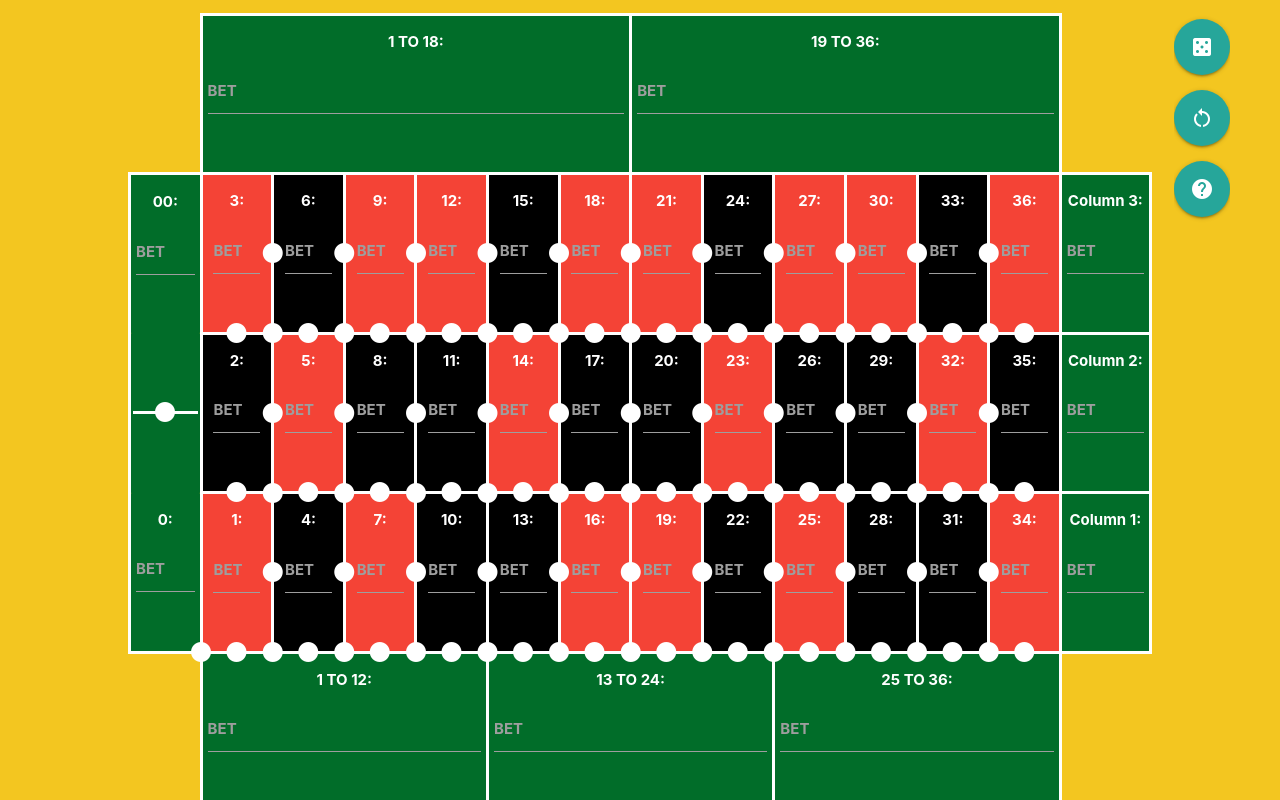
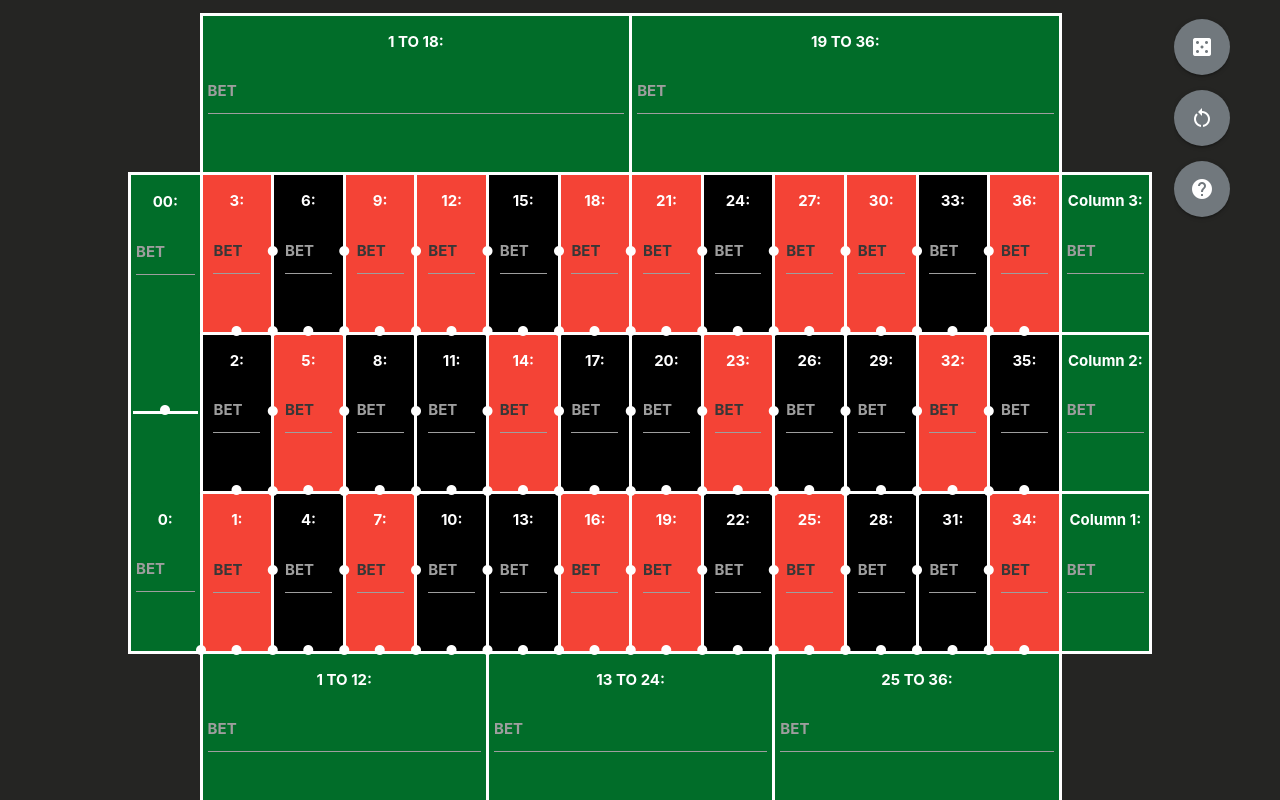
Before and after one commit to nathanmarianovsky/Roulette-Simulation, an Electron app: page pages/primary.html in a window 1280 px wide. Drawn offline with nearby package versions, Linux system fonts and the light colour scheme; no server answers.

Commit message:
Table Dynamics Update

```diff
--- a/scripts/primaryLoad.js
+++ b/scripts/primaryLoad.js
@@ -184,19 +184,11 @@ var betArrays = () => {
 
 Handles the placement of markers for all corners, lines, splits, and streets.
 
+	- xShift is the distance by which the markers have to be shifted in the horizontal direction.
+	- yShift is the distance by which the markers have to be shifted in the vertical direction.
+
 */
-var markerPlacement = () => {
-	// Hide all corner, line, split, and street markers.
-	for(var i = 1; i < 59; i++) {
-		if(i < 13) {
-			$("#streetLink" + i).hide();
-			$("#lineLink" + i).hide();
-		}
-		if(i < 23) {
-			$("#cornerLink" + i).hide();
-		}
-		$("#splitLink" + i).hide();
-	}
+var markerPlacement = (xShift, yShift) => {
 	// Position all corner, line, split, and street markers.
 	for(var i = 1; i < 59; i++) {
 		var str = "",
@@ -210,13 +202,13 @@ var markerPlacement = () => {
 			heightInt = parseInt(str.substring(0, str.length - 2));
 			$("#streetLink" + i).css({
 				"position": "absolute",
-				"left": $("#streetCell1").offset().left - 12 + (widthInt / 2),
-				"top": $("#streetCell1").offset().top - 12 + heightInt
+				"left": $("#streetCell1").offset().left - xShift + (widthInt / 2),
+				"top": $("#streetCell1").offset().top - yShift + heightInt
 			});
 			$("#lineLink" + i).css({
 				"position": "absolute",
-				"left": $("#streetCell1").offset().left - 12,
-				"top": $("#streetCell1").offset().top - 12 + heightInt
+				"left": $("#streetCell1").offset().left - xShift,
+				"top": $("#streetCell1").offset().top - yShift + heightInt
 			});
 		}
 		else if(i < 13 && i > 1) {
@@ -226,20 +218,20 @@ var markerPlacement = () => {
 			heightInt = parseInt(str.substring(0, str.length - 2));
 			$("#streetLink" + i).css({
 				"position": "absolute",
-				"left": $("#cornerCell" + (i + 10)).offset().left - 12 + (widthInt / 2),
-				"top": $("#cornerCell" + (i + 10)).offset().top - 12 + heightInt
+				"left": $("#cornerCell" + (i + 10)).offset().left - xShift + (widthInt / 2),
+				"top": $("#cornerCell" + (i + 10)).offset().top - yShift + heightInt
 			});
 			$("#lineLink" + i).css({
 				"position": "absolute",
-				"left": $("#cornerCell" + (i + 10)).offset().left - 12,
-				"top": $("#cornerCell" + (i + 10)).offset().top - 12 + heightInt
+				"left": $("#cornerCell" + (i + 10)).offset().left - xShift,
+				"top": $("#cornerCell" + (i + 10)).offset().top - yShift + heightInt
 			});
 		}
 		if(i < 23) {
 			$("#cornerLink" + i).css({
 				"position": "absolute",
-				"left": $("#cornerCell" + i).offset().left - 12,
-				"top": $("#cornerCell" + i).offset().top - 12
+				"left": $("#cornerCell" + i).offset().left - xShift,
+				"top": $("#cornerCell" + i).offset().top - yShift
 			});
 		}
 		if(i <= 11) {
@@ -247,8 +239,8 @@ var markerPlacement = () => {
 			heightInt = parseInt(str.substring(0, str.length - 2));
 			$("#splitLink" + i).css({
 				"position": "absolute",
-				"left": $("#splitCell" + i).offset().left - 12,
-				"top": $("#splitCell" + i).offset().top - 12 + (heightInt / 2)
+				"left": $("#splitCell" + i).offset().left - xShift,
+				"top": $("#splitCell" + i).offset().top - yShift + (heightInt / 2)
 			});
 		}
 		else if(i > 11 && i < 34) {
@@ -256,8 +248,8 @@ var markerPlacement = () => {
 			heightInt = parseInt(str.substring(0, str.length - 2));
 			$("#splitLink" + i).css({
 				"position": "absolute",
-				"left": $("#cornerCell" + (i - 11)).offset().left - 12,
-				"top": $("#cornerCell" + (i - 11)).offset().top - 12 + (heightInt / 2)
+				"left": $("#cornerCell" + (i - 11)).offset().left - xShift,
+				"top": $("#cornerCell" + (i - 11)).offset().top - yShift + (heightInt / 2)
 			});
 		}
 		else {
@@ -268,13 +260,13 @@ var markerPlacement = () => {
 				heightInt = parseInt(str.substring(0, str.length - 2));
 				$("#splitLink" + i).css({
 					"position": "absolute",
-					"left": $("#vertCell1").offset().left - 12 + (widthInt / 2),
-					"top": $("#vertCell1").offset().top - 12
+					"left": $("#vertCell1").offset().left - xShift + (widthInt / 2),
+					"top": $("#vertCell1").offset().top - yShift
 				});
 				$("#splitLink" + (i + 1)).css({
 					"position": "absolute",
-					"left": $("#vertCell1").offset().left - 12 + (widthInt / 2),
-					"top": $("#vertCell1").offset().top - 12 + heightInt
+					"left": $("#vertCell1").offset().left - xShift + (widthInt / 2),
+					"top": $("#vertCell1").offset().top - yShift + heightInt
 				});
 				i++;
 			}
@@ -285,8 +277,8 @@ var markerPlacement = () => {
 				heightInt = parseInt(str.substring(0, str.length - 2));
 				$("#splitLink" + i).css({
 					"position": "absolute",
-					"left": $("#td00").offset().left - 12 + (widthInt / 2),
-					"top": $("#td00").offset().top - 12 + (heightInt * 1.5)
+					"left": $("#td00").offset().left - xShift + (widthInt / 2),
+					"top": $("#td00").offset().top - yShift + (heightInt * 1.5)
 				});
 			}
 			else {
@@ -296,13 +288,13 @@ var markerPlacement = () => {
 				heightInt = parseInt(str.substring(0, str.length - 2));
 				$("#splitLink" + i).css({
 					"position": "absolute",
-					"left": $("#cornerCell" + ((i / 2) - 17)).offset().left - 12 + (widthInt / 2),
-					"top": $("#cornerCell" + ((i / 2) - 17)).offset().top - 12
+					"left": $("#cornerCell" + ((i / 2) - 17)).offset().left - xShift + (widthInt / 2),
+					"top": $("#cornerCell" + ((i / 2) - 17)).offset().top - yShift
 				});
 				$("#splitLink" + (i + 1)).css({
 					"position": "absolute",
-					"left": $("#cornerCell" + ((i / 2) - 17)).offset().left - 12 + (widthInt / 2),
-					"top": $("#cornerCell" + ((i / 2) - 17)).offset().top - 12 + heightInt
+					"left": $("#cornerCell" + ((i / 2) - 17)).offset().left - xShift + (widthInt / 2),
+					"top": $("#cornerCell" + ((i / 2) - 17)).offset().top - yShift + heightInt
 				});
 				i++;
 			}
@@ -452,36 +444,34 @@ var addListeners = obj => {
 			"top": $(this).offset().top - 150
 		});
 		label.click();
-		if(currentValue != 0) {
-			input.val(currentValue);
-		}
+		if(currentValue != 0) { input.val(currentValue); }
 		input.on("input", { "idNum": idNum, "scenario": scenario }, function(event) {
 			if(event.data.scenario == 1) {
 				$(this).val().length > 0 ? streetBets[parseInt(event.data.idNum) - 1] = parseInt($(this).val())
 					: streetBets[parseInt(event.data.idNum) - 1] = 0;
-				$(this).val().length > 0 ? og.children().css("color", "purple")
-					: og.children().css("color", "purple");
 			}
 			else if(event.data.scenario == 2) {
 				$(this).val().length > 0 ? lineBets[parseInt(event.data.idNum) - 1] = parseInt($(this).val())
 					: lineBets[parseInt(event.data.idNum) - 1] = 0;
-				$(this).val().length > 0 ? og.children().css("color", "burgundy")
-					: og.children().css("color", "burgundy");
 			}
 			else if(event.data.scenario == 3) {
 				$(this).val().length > 0 ? splitBets[parseInt(event.data.idNum) - 1] = parseInt($(this).val())
 					: splitBets[parseInt(event.data.idNum) - 1] = 0;
-				$(this).val().length > 0 ? og.children().css("color", "teal")
-					: og.children().css("color", "teal");
 			}
 			else if(event.data.scenario == 4) {
 				$(this).val().length > 0 ? cornerBets[parseInt(event.data.idNum) - 1] = parseInt($(this).val())
 					: cornerBets[parseInt(event.data.idNum) - 1] = 0;
-				$(this).val().length > 0 ? og.children().css("color", "blue")
-					: og.children().css("color", "blue");
 			}
-			$(this).val().length > 0 ? og.children().removeClass("white-text")
-				: og.children().addClass("white-text");
+			if($(this).val().length > 0 && og.children().first().css("font-size") != "24px") {
+				og.css("left", parseFloat(og.css("left").substring(0, og.css("left").length - 2)) - 6);
+				og.children()[0].style.setProperty("font-size", "24px", "important");
+			}
+			else {
+				if($(this).val().length == 0 && og.children().first().css("font-size") == "24px") {
+					og.css("left", parseFloat(og.css("left").substring(0, og.css("left").length - 2)) + 6);
+					og.children()[0].style.setProperty("font-size", "12px", "important");
+				}
+			}
 		});
 	});
 	// Listen for click and input events on all roulette table side bets.
@@ -663,7 +653,12 @@ var addListeners = obj => {
 		$("#bubble").remove();
 		$("#message").remove();
 		$("#resultContainer").remove();
-		$(".circleBet").addClass("white-text");
+		$(".circleBet").each((index, elem) => {
+			if(elem.style.fontSize == "24px") {
+				elem.parentNode.style.setProperty("left", (parseFloat(elem.parentNode.style.left.substring(0, elem.parentNode.style.left.length - 2)) + 6) + "px");
+				elem.style.setProperty("font-size", "12px", "important");
+			}
+		});
 		splitBets = new Array(58).fill(0);
 		lineBets = new Array(13).fill(0);
 		streetBets = new Array(12).fill(0);
@@ -729,7 +724,7 @@ var introductionModal = modalInstances => {
 // Wait for the window to finish loading.
 $(document).ready(() => {
 	// Fix the placement of all roulette table markers.
-	markerPlacement();
+	markerPlacement(6, 12);
 	// Add all roulette table listeners.
 	addListeners(betArrays());
 	// Introduce a small delay to allow the tooltips and modals to properly initialize.
@@ -756,5 +751,12 @@ $(document).ready(() => {
 				? fs.writeFileSync(dir, JSON.stringify({"introduction": false}), "UTF8")
 				: fs.writeFileSync(dir, JSON.stringify({"introduction": true}), "UTF8");
 		});
+		$(window).resize(() => {
+			if($("#bubble").length > 0) {
+				$("#bubble").remove();
+			}
+			// Fix the placement of all roulette table markers.
+			markerPlacement(6, 12);
+		});
 	}, 50);
 });
--- a/styles/styles.css
+++ b/styles/styles.css
@@ -13,6 +13,7 @@
 
 .buttonList {
 	display: list-item !important;
+	background-color: #71787D !important;
 }
 
 .material-tooltip {
@@ -33,15 +34,15 @@
 
 .modal {
 	border-radius: 20px !important;
-	background-color: #F3C620 !important;
+	background-color: #252523 !important;
 }
 
 .modal .modal-content h4, .modal .modal-content p, .modal-footer a {
-	color: black !important;
+	color: white !important;
 }
 
 .modal-footer {
-	background-color: #F3C620 !important;
+	background-color: #252523 !important;
 }
 
 #introductionCheckLabel {
@@ -52,7 +53,7 @@
 
 #introductionCheckSpan {
 	line-height: 19px;
-	color: black;
+	color: white;
 }
 
 [type="checkbox"].filled-in:checked+span:not(.lever):after {
@@ -82,7 +83,7 @@ body * {
 
 html {
 	height: 100%;
-	background-color: #F3C620;
+	background-color: #252523;
 }
 
 header {
@@ -166,6 +167,16 @@ main, body {
 	border-bottom: none;
 }
 
+.circleBet {
+	font-size: 12px !important;
+	color: white;
+/*	color: #71787D;*/
+}
+
+.popBet {
+	display: none;
+}
+
 
 
 /*------------------------------- All Styles Pertaining to the Message -------------------------------*/
@@ -176,8 +187,8 @@ main, body {
     background-color: white;
     width: 80%;
     margin: 30px auto 0 auto;
-    border: 5px solid black;
-    border-radius: 15px;
+    padding-top: 10px;
+    border: 3px solid lightsteelblue;
     font-size: 20px;
 }
 
@@ -204,8 +215,7 @@ main, body {
 
 #resultTable {
     background-color: white;
-    border: 5px solid black;
-    border-radius: 15px;
+    border: 3px solid lightsteelblue;
 }
 
 #resultTable thead {
@@ -217,5 +227,9 @@ main, body {
 }
 
 .resultCell {
-	border: 4px solid lightsteelblue;
+	border: 3px solid lightsteelblue;
 }
+
+.red > label {
+	color: #373737 !important;
+}
```
